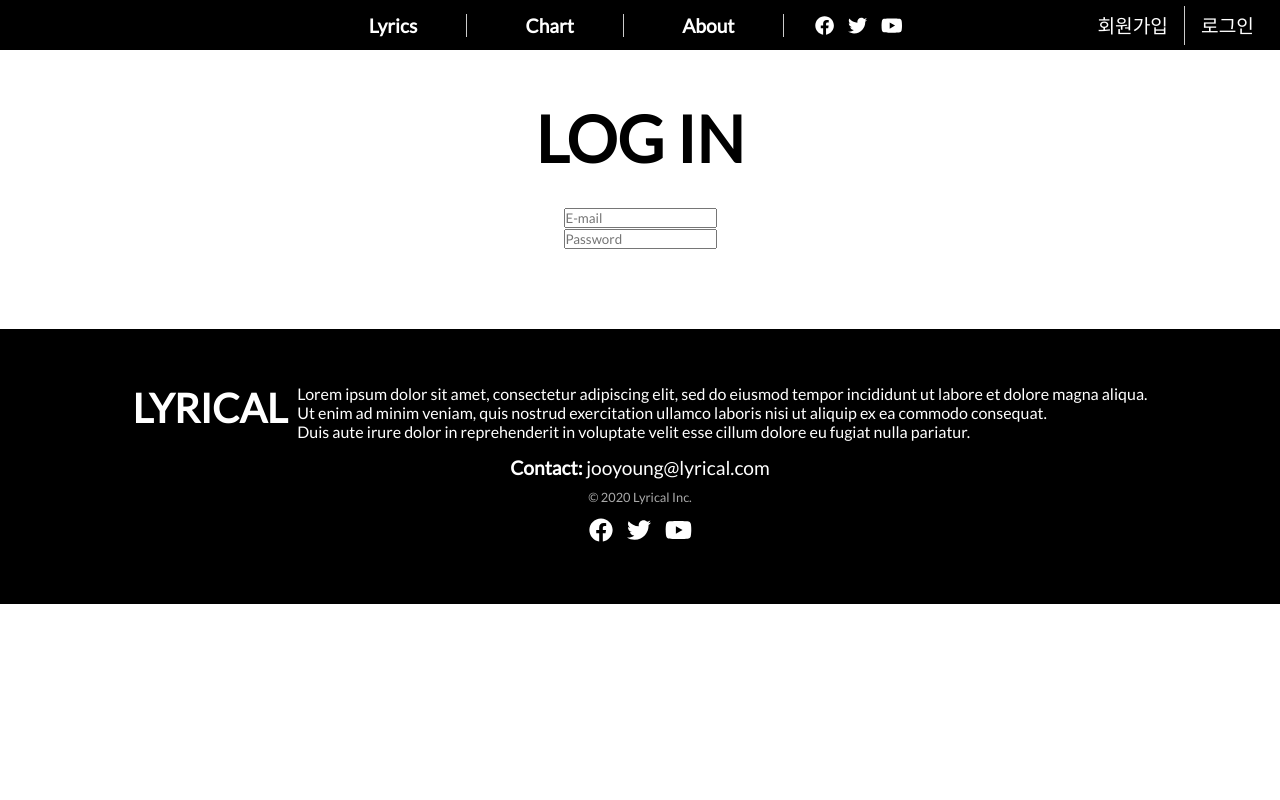
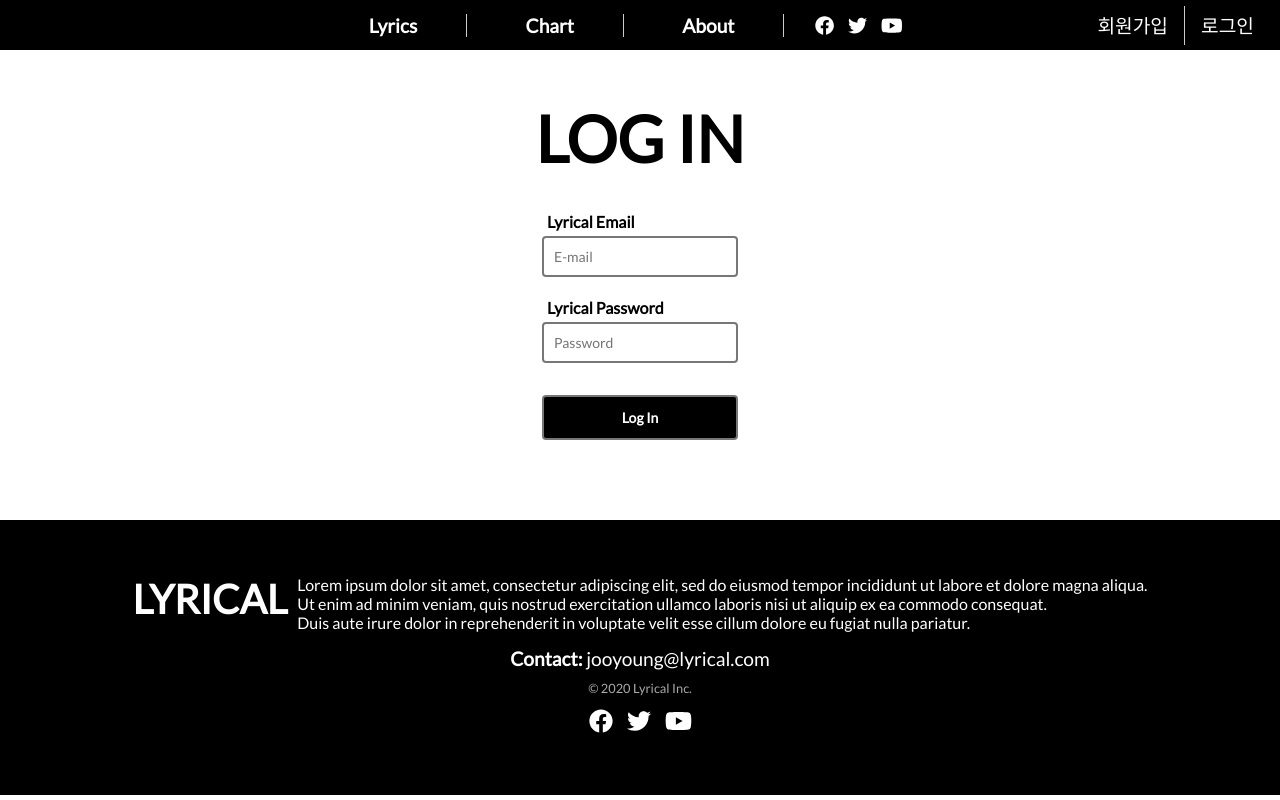
Before and after one commit to gijunkim/lyrical, a React app: page /login in a window 1280 px wide. Built offline with nearby package versions, Linux system fonts and the light colour scheme; the HTML template or start-up script is replaced by a standard one; a web font is replaced by a local one.

Commit message:
Created Simple Login Page

```diff
--- a/package.json
+++ b/package.json
@@ -18,9 +18,11 @@
   },
   "devDependencies": {
     "@babel/plugin-proposal-object-rest-spread": "^7.12.1",
+    "@babel/plugin-transform-runtime": "^7.12.1",
     "@fortawesome/fontawesome-free": "^5.15.1",
     "babel-core": "^6.26.3",
     "babel-loader": "^7.1.5",
+    "babel-plugin-transform-runtime": "^6.23.0",
     "babel-preset-env": "^1.7.0",
     "babel-preset-react": "^6.24.1",
     "babel-preset-stage-0": "^6.24.1",
@@ -35,6 +37,7 @@
     "@fortawesome/free-solid-svg-icons": "^5.15.1",
     "@fortawesome/react-fontawesome": "^0.1.12",
     "buffer": "^6.0.2",
+    "core-js": "^3.8.0",
     "crypto-browserify": "^3.12.0",
     "css-loader": "^5.0.1",
     "file-loader": "^6.2.0",
@@ -45,6 +48,7 @@
     "react-dom": "^17.0.1",
     "react-router-dom": "^5.2.0",
     "react-table": "^7.6.2",
+    "regenerator-runtime": "^0.13.7",
     "stream-browserify": "^3.0.0",
     "style-loader": "^2.0.0",
     "styled-components": "^5.2.1"
--- a/src/components/LogIn/InputField.js
+++ b/src/components/LogIn/InputField.js
@@ -1,5 +1,5 @@
 import React, { Component } from 'react';
-//import '../css/LogInForm.css';
+import '../css/LogInForm.css';
 
 
 class InputField extends Component {
@@ -8,7 +8,7 @@ class InputField extends Component {
         return(
             <div className="inputField">
                 <input
-                    className="input"
+                    className="Input"
                     type={this.props.type}
                     placeholder={this.props.placeholder}
                     value={this.props.value}
--- /dev/null
+++ b/src/components/LogIn/LogInButton.js
@@ -0,0 +1,25 @@
+import React, { Component } from 'react';
+import '../css/LogInForm.css';
+
+
+class LogInButton extends Component {
+
+    render() {
+        return(
+            <div className="loginButton">
+                <button
+                    className="btn"
+                    disabled={this.props.disabled}
+                    onClick={ () => this.props.onClick()}
+                    >
+                        {this.props.text}
+                </button>
+
+            </div>
+
+
+        )
+    }
+}
+
+export default LogInButton
--- a/src/components/LogIn/LogInForm.js
+++ b/src/components/LogIn/LogInForm.js
@@ -1,5 +1,6 @@
 import React, { Component } from 'react';
 import InputField from "./InputField"
+import LogInButton from "./LogInButton"
 import '../css/LogInForm.css';
 
 
@@ -24,6 +25,47 @@ class LogInForm extends Component {
         })
     }
 
+    async doLogin() {
+        if (!this.state.username) {
+            return;
+        }
+        if (!this.state.password) {
+            return;
+        }
+
+        this.setState({
+            buttonDisabled: true
+        })
+
+        try {
+            let res = await fetch('/login', {
+                method: 'post',
+                headers: {
+                    'Accept': 'application/json',
+                    'Content-Type': 'application/json'
+                },
+                body: JSON.stringify({
+                    username: this.state.username,
+                    password: this.state.password
+                })
+            });
+            let result = await res.json();
+            if (result && result.success) {
+                UserStore.isLoggedIn = true;
+                UserStore.username = result.username;
+            }
+            else if (result && result.success === false) {
+                this.resetForm();
+                alert(result.msg);
+            }
+
+
+        }
+        catch (e) {
+            console.log(e);
+            this.resetForm();
+        }
+    }
     render() {
 
         return(
@@ -32,18 +74,25 @@ class LogInForm extends Component {
                     <h1 className="FormTitle">LOG IN</h1>
                 </div>
                 <div className="Form">
+                    <h1 className="InputHeader">Lyrical Email</h1>
                     <InputField
                         type="text"
                         placeholder="E-mail"
                         value={this.state.email ? this.state.email : ''}
                         onChange={ (val) => this.setInputValue("email", val) }
                     />
+                    <h1 className="InputHeader">Lyrical Password</h1>
                     <InputField
                         type="password"
                         placeholder="Password"
                         value={this.state.password ? this.state.password : ''}
                         onChange={ (val) => this.setInputValue("password", val) }
                     />
+                    <LogInButton
+                        text='Log In'
+                        disabled={this.state.buttonDisabled}
+                        onClick={() => this.doLogin()}
+                    ></LogInButton>
                 </div>
             </div>
 
--- a/src/components/css/LogInForm.css
+++ b/src/components/css/LogInForm.css
@@ -21,4 +21,40 @@
 .Form {
     align-self: center;
     padding: 30px;
+    width: 20%;
 }
+
+.InputHeader {
+    font-size: 1rem;
+    padding: 5px;
+}
+
+.Input {
+    box-sizing: border-box;
+    outline: none;
+    border: solid 2px #777;
+    border-radius: 4px;
+    color: #292929;
+    width: 100%;
+    padding: 10px;
+    font-size: 14px;
+    background: rgba(255,255,255,1);
+    margin-bottom: 16px;
+}
+
+.loginButton {
+    padding-top: 16px;
+}
+
+
+.btn {
+    width: 100%;
+    color:  white;
+    padding: 12px;
+    font-size: 14px;
+    font-weight: bold;
+    border: solid 2px #777;
+    border-radius: 4px;
+    background: black;
+    cursor: pointer;
+}
--- a/src/index.js
+++ b/src/index.js
@@ -5,5 +5,7 @@ import '@fortawesome/fontawesome-free/js/fontawesome'
 import '@fortawesome/fontawesome-free/js/solid'
 import '@fortawesome/fontawesome-free/js/regular'
 import '@fortawesome/fontawesome-free/js/brands'
+import "core-js/stable";
+import "regenerator-runtime/runtime";
 
 ReactDOM.render(<App />, document.getElementById('root'));
```
Also changed, not shown: .babelrc, 1 other file (tests, documents, lock files or other folders).
